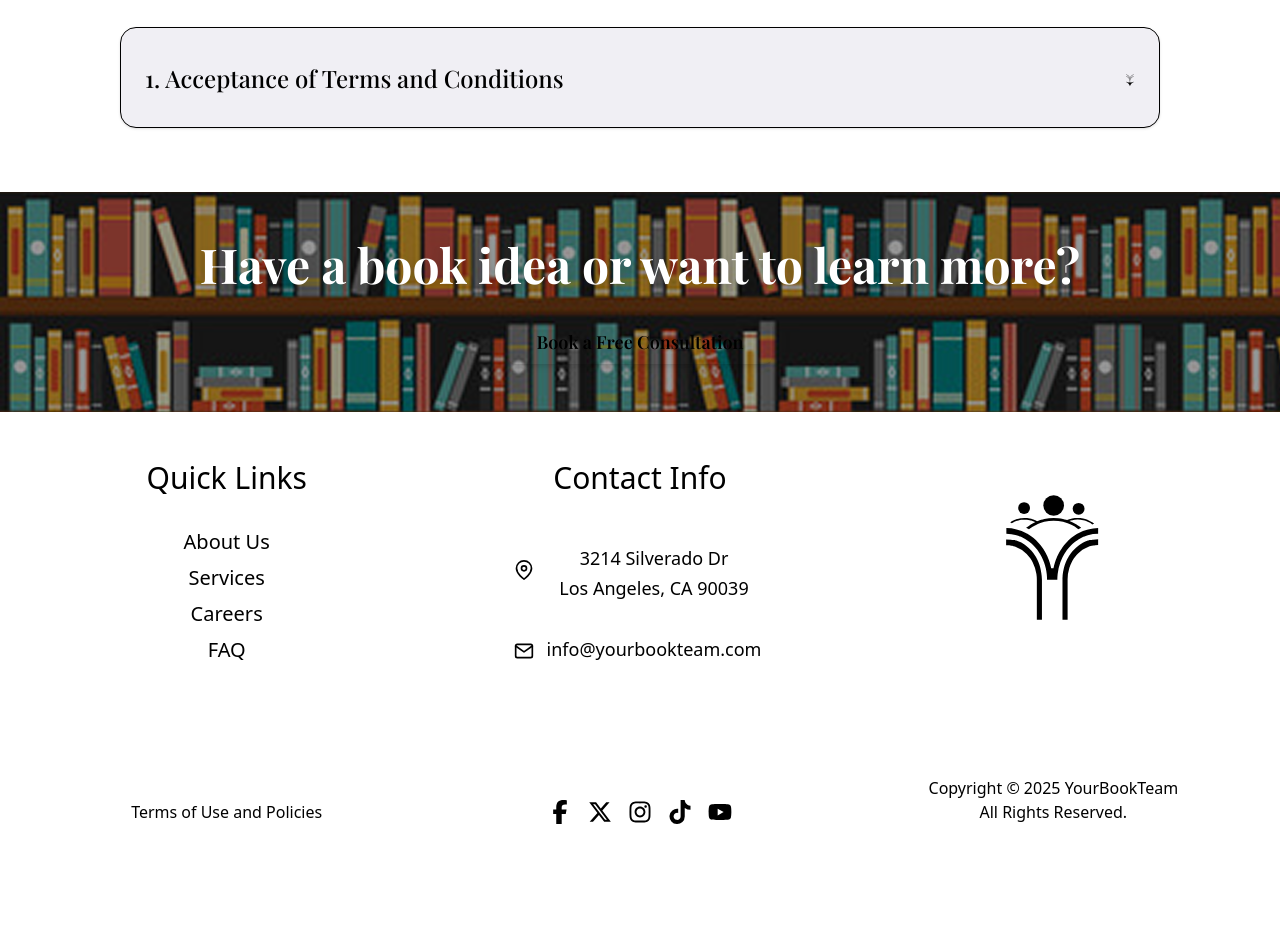
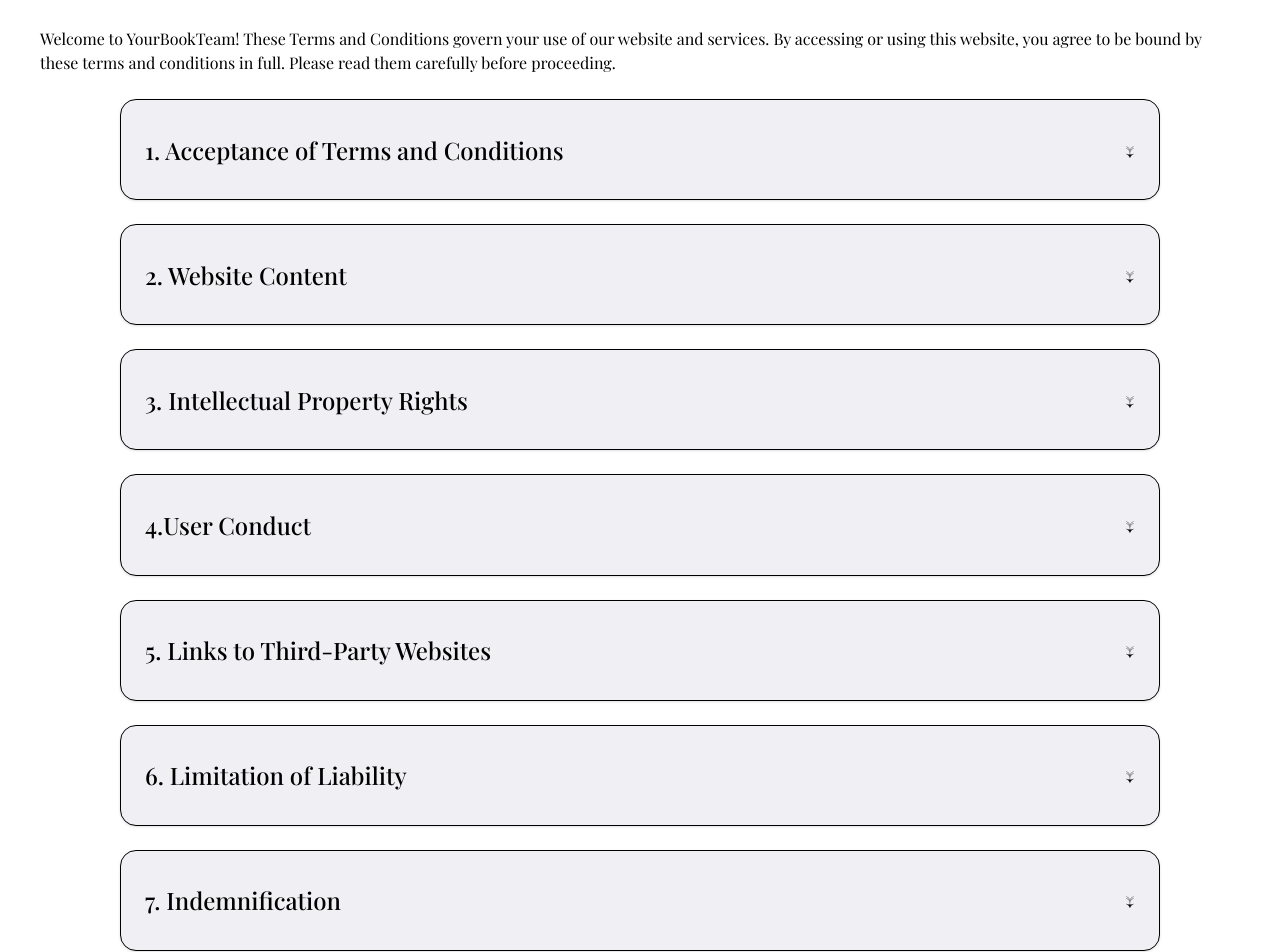
Before and after one commit to YourBookTeam/YBT_Website, a React (Vite) app in the folder ybt_website/: page /YBT_Website/terms in a window 1280 px wide. Shown: the part 180-1132 px from the top of the page. Before the commit the page ends 1024 px from the top, so only its background shows below. Built offline with nearby package versions, Linux system fonts and the light colour scheme; a web font is replaced by a local one.

Commit message:
I replaced the individual term variables with an object that holds all the terms and titles. I also used Object.entries() to loop through the term object using the map function. This line of code makes the code dry and efficient.

```diff
--- a/ybt_website/src/pages/Terms.jsx
+++ b/ybt_website/src/pages/Terms.jsx
@@ -1,17 +1,65 @@
 import Dropdown1 from '../components/Dropdown1';
 
 function Terms() {
-  const questionText = "1. Acceptance of Terms and Conditions";
-  const answerText = `Lorem ipsum dolor sit amet, consectetur adipiscing elit.
-  Curabitur euismod, nunc non bibendum tincidunt, justo metus fermentum erat,
-  vel blandit mauris velit ut sapien.`;
+  const Term ={
+    termOne : {
+      title: "1. Acceptance of Terms and Conditions",
+      detail: "Book marketing is a process in which authors promote their books to reach a wider audience, increase sales, and establish a strong author platform."
+    },
+    termTwo :{
+      title: "2. Website Content",
+      detail: "The content on the Website is provided for general information purposes only. It may be subject to change without notice. While we strive to provide accurate and up-to-date information, we make no representations or warranties of any kind, express or implied, regarding the accuracy, completeness, reliability, or suitability of the information on the Website."
+    },
+    termThree :{
+      title: "3. Intellectual Property Rights",
+      detail: "The Website and its contents, including but not limited to text, graphics, images, logos, and software, are the property of YourBookTeam or its licensors and are protected by intellectual property laws. You may not reproduce, distribute, modify, transmit, or use the content of the Website without prior written permission from YourBookTeam."
+    },
+    termFour :{
+      title: "4.User Conduct",
+      detail: (
+        <>
+          <p className='mb-7'>When using the Website, you agree to:</p>
+
+          <ul>
+            <li className='mb-3'>1.  Comply with all applicable laws and regulations.</li>
+            <li className='mb-3'>2.  Use the Website solely for lawful purposes and in a manner that does not infringe or restrict the rights of others.</li>
+            <li className='mb-3'>3.  Refrain from engaging in any activity that may disrupt or interfere with the proper functioning of the Website or its services.</li>
+            <li>4.  Maintain the confidåentiality of any login credentials or account information associated with the Website.</li>
+          </ul>
+        </>
+      )
+    },
+    termFive :{
+      title: "5. Links to Third-Party Websites",
+      detail: "The Website may contain links to third-party websites for your convenience. We do not endorse or assume any responsibility for the content, products, services, or privacy practices of these third-party websites. You access these websites at your own risk, and you are encouraged to review their respective terms of service and privacy policies."
+    },
+    termSix :{
+      title: "6. Limitation of Liability",
+      detail: "In no event shall YourBookTeam, its officers, directors, employees, or agents be liable for any direct, indirect, incidental, special, consequential, or punitive damages arising out of or in connection with the use of the Website or its contents, even if advised of the possibility of such damages."
+    },
+    termSeven :{
+      title: "7. Indemnification",
+      detail: "You agree to indemnify and hold harmless YourBookTeam, its officers, directors, employees, and agents from and against any claims, liabilities, damages, losses, costs, or expenses arising out of or in connection with your use of the Website or any violation of these Terms."
+    },
+    termEight :{
+      title: "8. Modifications and Termination",
+      detail: "We reserve the right to modify or terminate the Website or these Terms at any time, without notice or liability. It is your responsibility to review these Terms periodically. Continued use of the Website after any modifications to the Terms shall constitute your acceptance of such modifications."
+    },
+    termNine :{
+      title: "9. Governing Law",
+      detail: "These Terms shall be governed by and construed in accordance with the laws of United States/New York. Any disputes arising under or in connection with these Terms shall be subject to the exclusive jurisdiction of the courts located in New York."
+    },
+  }
 
   return (
     <div className="p-10">
       <h1 className="text-3xl font-bold mb-6 text-center">Terms</h1>
-      <Dropdown1 question={questionText} answer={answerText} />
+      <p>Welcome to YourBookTeam! These Terms and Conditions govern your use of our website and services. By accessing or using this website, you agree to be bound by these terms and conditions in full. Please read them carefully before proceeding.</p>
+      {Object.entries(Term).map(([key, term]) => (
+        <Dropdown1 key={key} question={term.title} answer={term.detail} />))
+      }
+
     </div>
   );
 }
-
 export default Terms;
```
